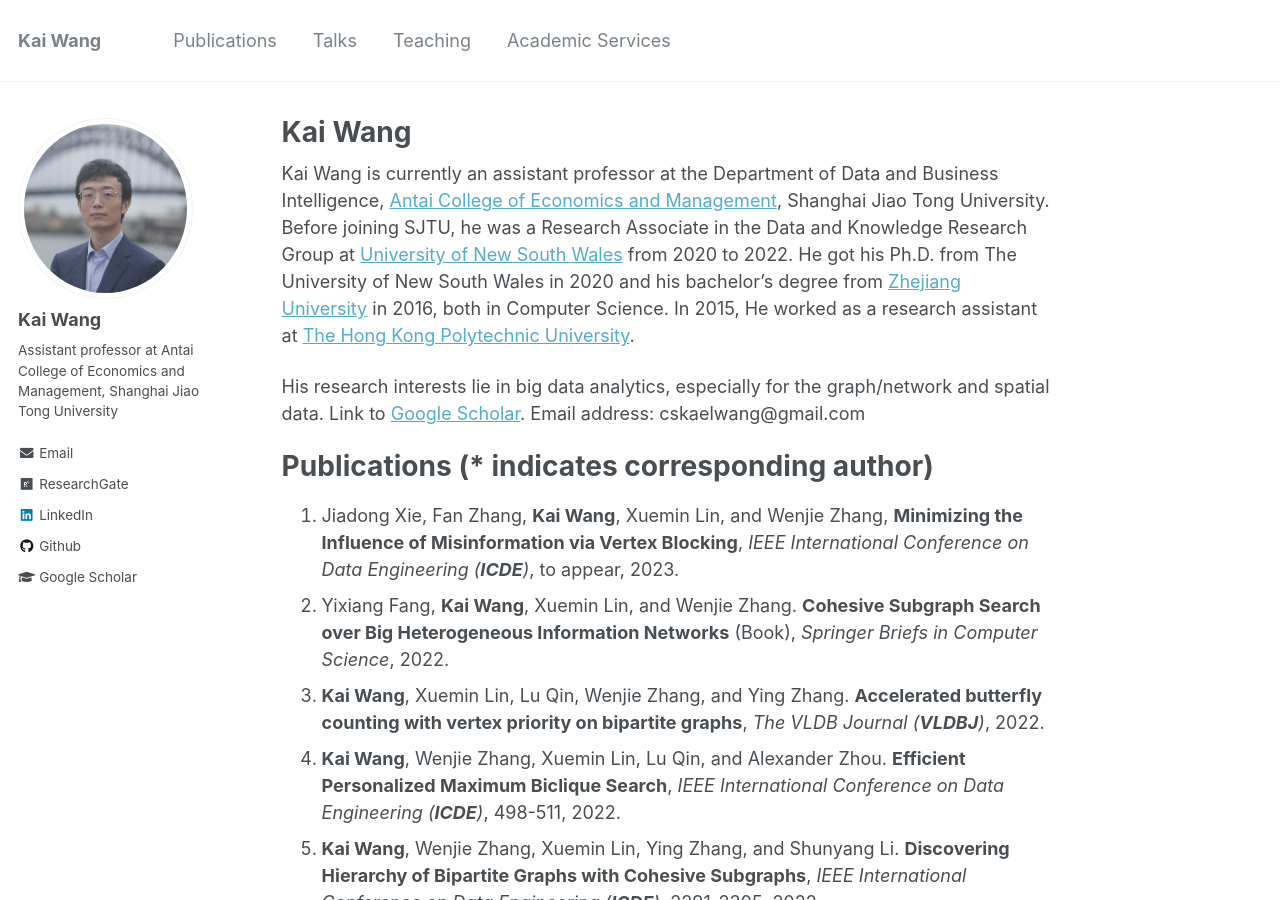
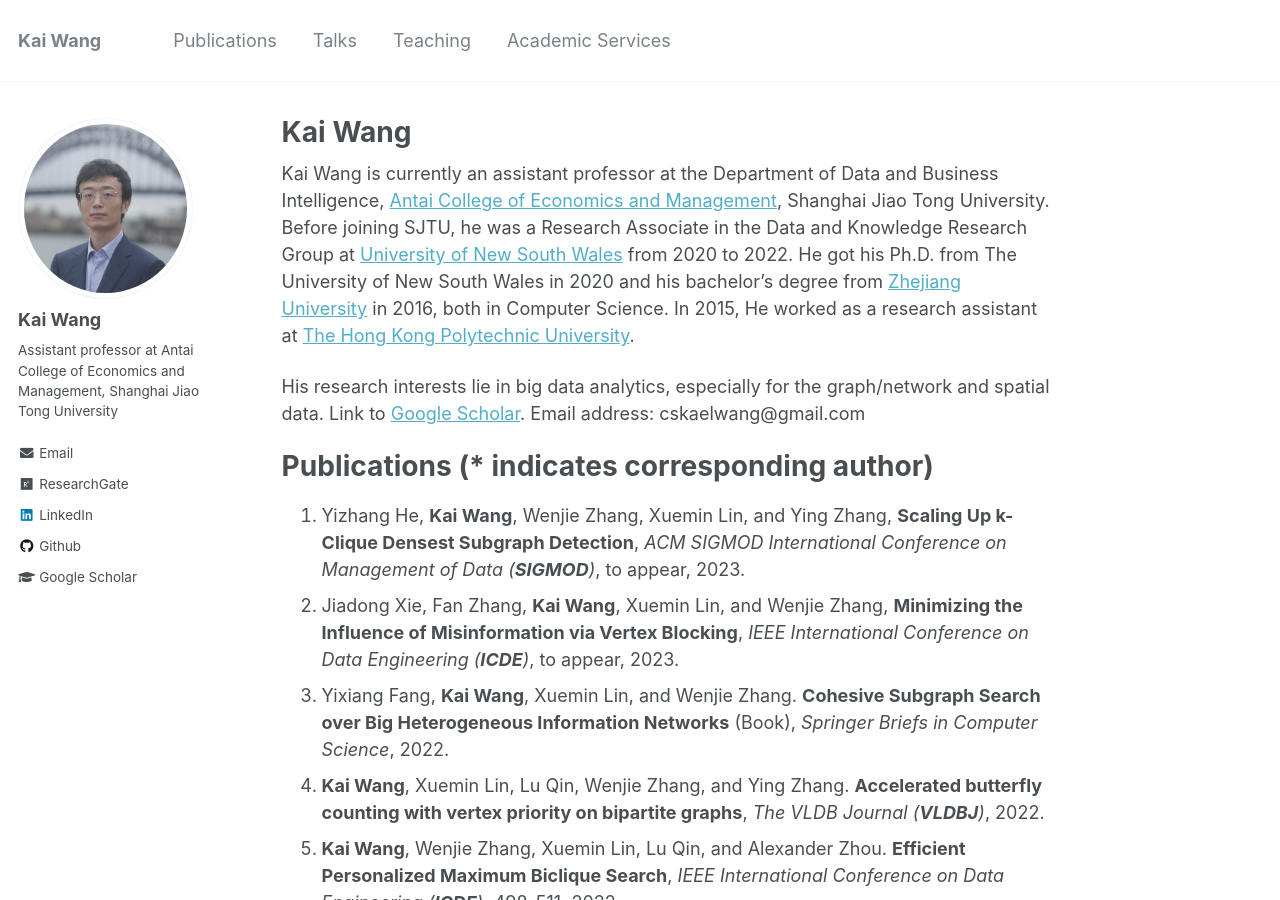
Before and after one commit to cs-kaiwang/cs-kaiwang.github.io, a Jekyll site: the page built from _pages/about.md, in a window 1280 px wide and 900 px high. Built offline with Jekyll 4.4.1, drawn with Linux system fonts in a browser that asks for light colours.

Commit message:
Update about.md

```diff
--- a/_pages/about.md
+++ b/_pages/about.md
@@ -16,30 +16,31 @@ His research interests lie in big data analytics, especially for the graph/netwo
 
 Publications (* indicates corresponding author)
 ======
-1. Jiadong Xie, Fan Zhang, **Kai Wang**, Xuemin Lin, and Wenjie Zhang, **Minimizing the Influence of Misinformation via Vertex Blocking**, *IEEE International Conference on Data Engineering (**ICDE**)*, to appear, 2023.
-2. Yixiang Fang, **Kai Wang**, Xuemin Lin, and Wenjie Zhang. **Cohesive Subgraph Search over Big Heterogeneous Information Networks** (Book), *Springer Briefs in Computer Science*, 2022.
-3. **Kai Wang**, Xuemin Lin, Lu Qin, Wenjie Zhang, and Ying Zhang. **Accelerated butterfly counting with vertex priority on bipartite graphs**, *The VLDB Journal (**VLDBJ**)*, 2022.
-4. **Kai Wang**, Wenjie Zhang, Xuemin Lin, Lu Qin, and Alexander Zhou. **Efficient Personalized Maximum Biclique Search**, *IEEE International Conference on Data Engineering (**ICDE**)*, 498-511, 2022.
-5. **Kai Wang**, Wenjie Zhang, Xuemin Lin, Ying Zhang, and Shunyang Li. **Discovering Hierarchy of Bipartite Graphs with Cohesive Subgraphs**, *IEEE International Conference on Data Engineering (**ICDE**)*, 2291-2305, 2022.
-6. Gengda Zhao, **Kai Wang\***, Wenjie Zhang, Xuemin Lin, Ying Zhang, and Yizhang He. **Efficient Computation of Cohesive Subgraphs in Uncertain Bipartite Graphs**, *IEEE International Conference on Data Engineering (**ICDE**)*, 2333-2345, 2022.
-7. Yizhang He, **Kai Wang\***, Wenjie Zhang, Xuemin Lin, and Ying Zhang. **Efficient Reinforcement of Bipartite Networks at Billion Scale**, *IEEE International Conference on Data Engineering (**ICDE**)*, 446-458, 2022.
-8. **Kai Wang**, Wenjie Zhang, Ying Zhang, Lu Qin, and Yuting Zhang. **Discovering Significant Communities on Bipartite Graphs: An Index-based Approach**, *IEEE Transactions on Knowledge and Data Engineering (**TKDE**)*, 2021.
-9. Yuting Zhang, **Kai Wang\***, Wenjie Zhang, Xuemin Lin, and Ying Zhang. **Pareto-Optimal Community Search on Large Bipartite Graphs**, *The Conference on Information and Knowledge Management (CIKM)*, 2021.
-10. **Kai Wang**, Yiheng Hu, Xuemin Lin, Wenjie Zhang, Lu Qin, and Ying Zhang. **CohBGA: A Cohesive Structure Based Bipartite Graph Analytics System** (Demo), *The Conference on Information and Knowledge Management (CIKM)*, 2021.
-11. Xiaoshuang Chen, **Kai Wang\***, Xuemin Lin, Wenjie Zhang, Lu Qin, and Ying Zhang. **Efficiently Answering Reachability and Path Queries on Temporal Bipartite Graphs**, *International Conference on Very Large Data Bases (**VLDB**)*, pages 1845-1858, 2021.
-12. Yixiang Fang, **Kai Wang**, Xuemin Lin, and Wenjie Zhang. **Cohesive Subgraph Search over Big Heterogeneous Information Networks: Applications, Challenges, and Solutions** (Tutorial), *ACM SIGMOD International Conference on Management of Data (**SIGMOD**)*, pages 2829-2838, 2021.
-13. **Kai Wang**, Xuemin Lin, Lu Qin, Wenjie Zhang, and Ying Zhang. **Towards Efficient Solutions of Bitruss Decomposition for Large-scale Bipartite Graphs**, *The VLDB Journal (**VLDBJ**)*, pages 1-24, 2021.
-14. Yizhang He, **Kai Wang\***, Wenjie Zhang, Xuemin Lin, and Ying Zhang. **Exploring Cohesive Subgraphs with Vertex Engagement and Tie Strength in Bipartite Graphs**, *Information Sciences*, pages 277-296, 2021.
-15. Fan Zhang, Jiadong Xie, **Kai Wang**, Shiyu Yang, Yu Jiang. **Discovering Key Users for Defending Network Structural Stability**, *World Wide Web*, pages 1-23, 2021.
-16. Bo Tang, Man Lung Yiu, Kyriakos Mouratidis, Jiahao Zhang, and **Kai Wang**. **On Discovering Motifs and Frequent Patterns in Spatial Trajectories with Discrete Frechet Distance**, *GeoInformatica*, to apprear, 2021.
-17. **Kai Wang**, Wenjie Zhang, Xuemin Lin, Ying Zhang, Lu Qin, and Yuting Zhang. **Efficient and Effective Community Search on Large-scale Bipartite Graphs**, *IEEE International Conference on Data Engineering (**ICDE**)*, pages 85-96, 2021.
-18. **Kai Wang**, Shuting Wang, Xin Cao, and Lu Qin. **Efficient Radius-bounded Community Search in Geo-social Networks**, *IEEE Transactions on Knowledge and Data Engineering (**TKDE**)*,  2020.
-19. Maryam Ghafouri, **Kai Wang\***, Fan Zhang, Ying Zhang, and Xuemin Lin. **Efficient Graph Hierarchical Decomposition With User Engagement And Tie Strength**, *International Conference on Database Systems for Advanced Applications (DASFAA)*, pages 448-465, 2020.
-20. **Kai Wang**, Xuemin Lin, Lu Qin, Wenjie Zhang, and Ying Zhang. **Efficient Bitruss Decomposition for Large-scale Bipartite Graphs**, *IEEE International Conference on Data Engineering (**ICDE**)*, pages 661-672, 2020.
-21. **Kai Wang**, Xuemin Lin, Lu Qin, Wenjie Zhang, and Ying Zhang. **Vertex Priority Based Butterfly Counting for Large-scale Bipartite Networks**, *International Conference on Very Large Data Bases (**VLDB**)*, pages 1139-1152, 2019.
-22. **Kai Wang**, Xin Cao, Xuemin Lin, Wenjie Zhang, and Lu Qin. **Efficient Computing of Radius-bounded k-cores**, *IEEE International Conference on Data Engineering (**ICDE**)*, pages 233-244, 2018.
-23. Bo Tang, Man Lung Yiu, Kyriakos Mouratidis, and **Kai Wang**. **Efficient Motif Discovery in Spatial Trajectories using Discrete Fréchet Distance**, *International Conference on Extending Database Technology (EDBT)*, pages 378-389, 2017.
-24. Lu Chen, Yunjun Gao, **Kai Wang**, Christian S Jensen, and Gang Chen. **Answering Why-not Questions on Metric Probabilistic Range Queries**, *IEEE International Conference on Data Engineering (**ICDE**)*, pages 767-778, 2016.
+1. Yizhang He, **Kai Wang**, Wenjie Zhang, Xuemin Lin, and Ying Zhang, **Scaling Up k-Clique Densest Subgraph Detection**, *ACM SIGMOD International Conference on Management of Data (**SIGMOD**)*, to appear, 2023.
+2. Jiadong Xie, Fan Zhang, **Kai Wang**, Xuemin Lin, and Wenjie Zhang, **Minimizing the Influence of Misinformation via Vertex Blocking**, *IEEE International Conference on Data Engineering (**ICDE**)*, to appear, 2023.
+3. Yixiang Fang, **Kai Wang**, Xuemin Lin, and Wenjie Zhang. **Cohesive Subgraph Search over Big Heterogeneous Information Networks** (Book), *Springer Briefs in Computer Science*, 2022.
+4. **Kai Wang**, Xuemin Lin, Lu Qin, Wenjie Zhang, and Ying Zhang. **Accelerated butterfly counting with vertex priority on bipartite graphs**, *The VLDB Journal (**VLDBJ**)*, 2022.
+5. **Kai Wang**, Wenjie Zhang, Xuemin Lin, Lu Qin, and Alexander Zhou. **Efficient Personalized Maximum Biclique Search**, *IEEE International Conference on Data Engineering (**ICDE**)*, 498-511, 2022.
+6. **Kai Wang**, Wenjie Zhang, Xuemin Lin, Ying Zhang, and Shunyang Li. **Discovering Hierarchy of Bipartite Graphs with Cohesive Subgraphs**, *IEEE International Conference on Data Engineering (**ICDE**)*, 2291-2305, 2022.
+7. Gengda Zhao, **Kai Wang\***, Wenjie Zhang, Xuemin Lin, Ying Zhang, and Yizhang He. **Efficient Computation of Cohesive Subgraphs in Uncertain Bipartite Graphs**, *IEEE International Conference on Data Engineering (**ICDE**)*, 2333-2345, 2022.
+8. Yizhang He, **Kai Wang\***, Wenjie Zhang, Xuemin Lin, and Ying Zhang. **Efficient Reinforcement of Bipartite Networks at Billion Scale**, *IEEE International Conference on Data Engineering (**ICDE**)*, 446-458, 2022.
+9. **Kai Wang**, Wenjie Zhang, Ying Zhang, Lu Qin, and Yuting Zhang. **Discovering Significant Communities on Bipartite Graphs: An Index-based Approach**, *IEEE Transactions on Knowledge and Data Engineering (**TKDE**)*, 2021.
+10. Yuting Zhang, **Kai Wang\***, Wenjie Zhang, Xuemin Lin, and Ying Zhang. **Pareto-Optimal Community Search on Large Bipartite Graphs**, *The Conference on Information and Knowledge Management (CIKM)*, 2021.
+11. **Kai Wang**, Yiheng Hu, Xuemin Lin, Wenjie Zhang, Lu Qin, and Ying Zhang. **CohBGA: A Cohesive Structure Based Bipartite Graph Analytics System** (Demo), *The Conference on Information and Knowledge Management (CIKM)*, 2021.
+12. Xiaoshuang Chen, **Kai Wang\***, Xuemin Lin, Wenjie Zhang, Lu Qin, and Ying Zhang. **Efficiently Answering Reachability and Path Queries on Temporal Bipartite Graphs**, *International Conference on Very Large Data Bases (**VLDB**)*, pages 1845-1858, 2021.
+13. Yixiang Fang, **Kai Wang**, Xuemin Lin, and Wenjie Zhang. **Cohesive Subgraph Search over Big Heterogeneous Information Networks: Applications, Challenges, and Solutions** (Tutorial), *ACM SIGMOD International Conference on Management of Data (**SIGMOD**)*, pages 2829-2838, 2021.
+14. **Kai Wang**, Xuemin Lin, Lu Qin, Wenjie Zhang, and Ying Zhang. **Towards Efficient Solutions of Bitruss Decomposition for Large-scale Bipartite Graphs**, *The VLDB Journal (**VLDBJ**)*, pages 1-24, 2021.
+15. Yizhang He, **Kai Wang\***, Wenjie Zhang, Xuemin Lin, and Ying Zhang. **Exploring Cohesive Subgraphs with Vertex Engagement and Tie Strength in Bipartite Graphs**, *Information Sciences*, pages 277-296, 2021.
+16. Fan Zhang, Jiadong Xie, **Kai Wang**, Shiyu Yang, Yu Jiang. **Discovering Key Users for Defending Network Structural Stability**, *World Wide Web*, pages 1-23, 2021.
+17. Bo Tang, Man Lung Yiu, Kyriakos Mouratidis, Jiahao Zhang, and **Kai Wang**. **On Discovering Motifs and Frequent Patterns in Spatial Trajectories with Discrete Frechet Distance**, *GeoInformatica*, to apprear, 2021.
+18. **Kai Wang**, Wenjie Zhang, Xuemin Lin, Ying Zhang, Lu Qin, and Yuting Zhang. **Efficient and Effective Community Search on Large-scale Bipartite Graphs**, *IEEE International Conference on Data Engineering (**ICDE**)*, pages 85-96, 2021.
+19. **Kai Wang**, Shuting Wang, Xin Cao, and Lu Qin. **Efficient Radius-bounded Community Search in Geo-social Networks**, *IEEE Transactions on Knowledge and Data Engineering (**TKDE**)*,  2020.
+20. Maryam Ghafouri, **Kai Wang\***, Fan Zhang, Ying Zhang, and Xuemin Lin. **Efficient Graph Hierarchical Decomposition With User Engagement And Tie Strength**, *International Conference on Database Systems for Advanced Applications (DASFAA)*, pages 448-465, 2020.
+21. **Kai Wang**, Xuemin Lin, Lu Qin, Wenjie Zhang, and Ying Zhang. **Efficient Bitruss Decomposition for Large-scale Bipartite Graphs**, *IEEE International Conference on Data Engineering (**ICDE**)*, pages 661-672, 2020.
+22. **Kai Wang**, Xuemin Lin, Lu Qin, Wenjie Zhang, and Ying Zhang. **Vertex Priority Based Butterfly Counting for Large-scale Bipartite Networks**, *International Conference on Very Large Data Bases (**VLDB**)*, pages 1139-1152, 2019.
+23. **Kai Wang**, Xin Cao, Xuemin Lin, Wenjie Zhang, and Lu Qin. **Efficient Computing of Radius-bounded k-cores**, *IEEE International Conference on Data Engineering (**ICDE**)*, pages 233-244, 2018.
+24. Bo Tang, Man Lung Yiu, Kyriakos Mouratidis, and **Kai Wang**. **Efficient Motif Discovery in Spatial Trajectories using Discrete Fréchet Distance**, *International Conference on Extending Database Technology (EDBT)*, pages 378-389, 2017.
+25. Lu Chen, Yunjun Gao, **Kai Wang**, Christian S Jensen, and Gang Chen. **Answering Why-not Questions on Metric Probabilistic Range Queries**, *IEEE International Conference on Data Engineering (**ICDE**)*, pages 767-778, 2016.
 
 Talks
 ======
```
